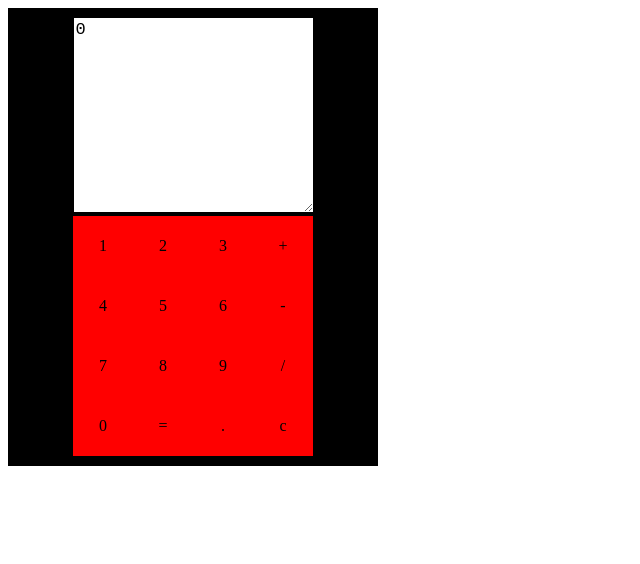
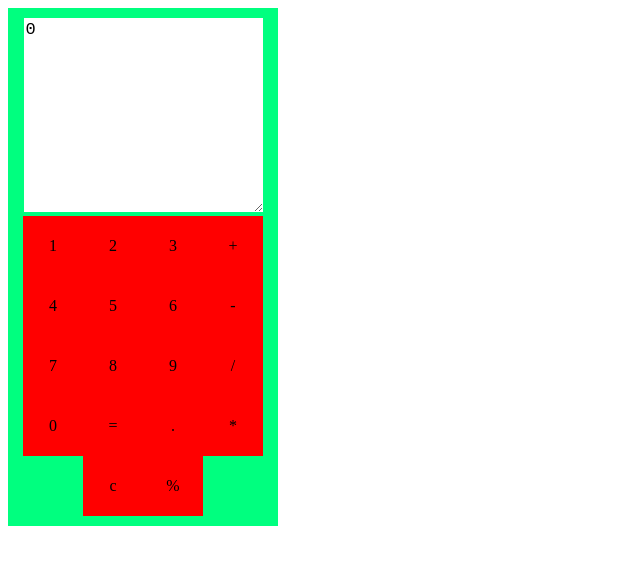
Before and after one commit to viktor-kosanyak1906/JS-calculate, a plain HTML site: page index.html in a window 1280 px wide. Shown: the whole page, without its empty margins (0-640 px from the left). Drawn offline with Linux system fonts and the light colour scheme.

Commit message:
first commit

```diff
--- a/css/style.css
+++ b/css/style.css
@@ -8,14 +8,14 @@
     line-height: 60px;
 }
 .btn:hover {
-    background: snow;
-    color: silver;
+    background: orange;
+    color: white;
 }
 #calc-wrap {
     padding: 10px;
-    width: 350px;
+    width: 250px;
     text-align: center;
-    background: black;
+    background: springgreen;
 }
 #calc {
     width: 250px;
--- a/js/script.js
+++ b/js/script.js
@@ -3,7 +3,8 @@ window.addEventListener('load', function OnWindowLoaded() {
         '1','2','3','+',
         '4','5','6','-',
         '7','8','9','/',
-        '0','=','.','c'
+        '0','=','.','*',
+        'c','%',
     ];
     var calc = document.getElementById('calc');
     var textArea = document.getElementById('inputVal');
```
Also changed, not shown: index.html (+0 -5 lines).
